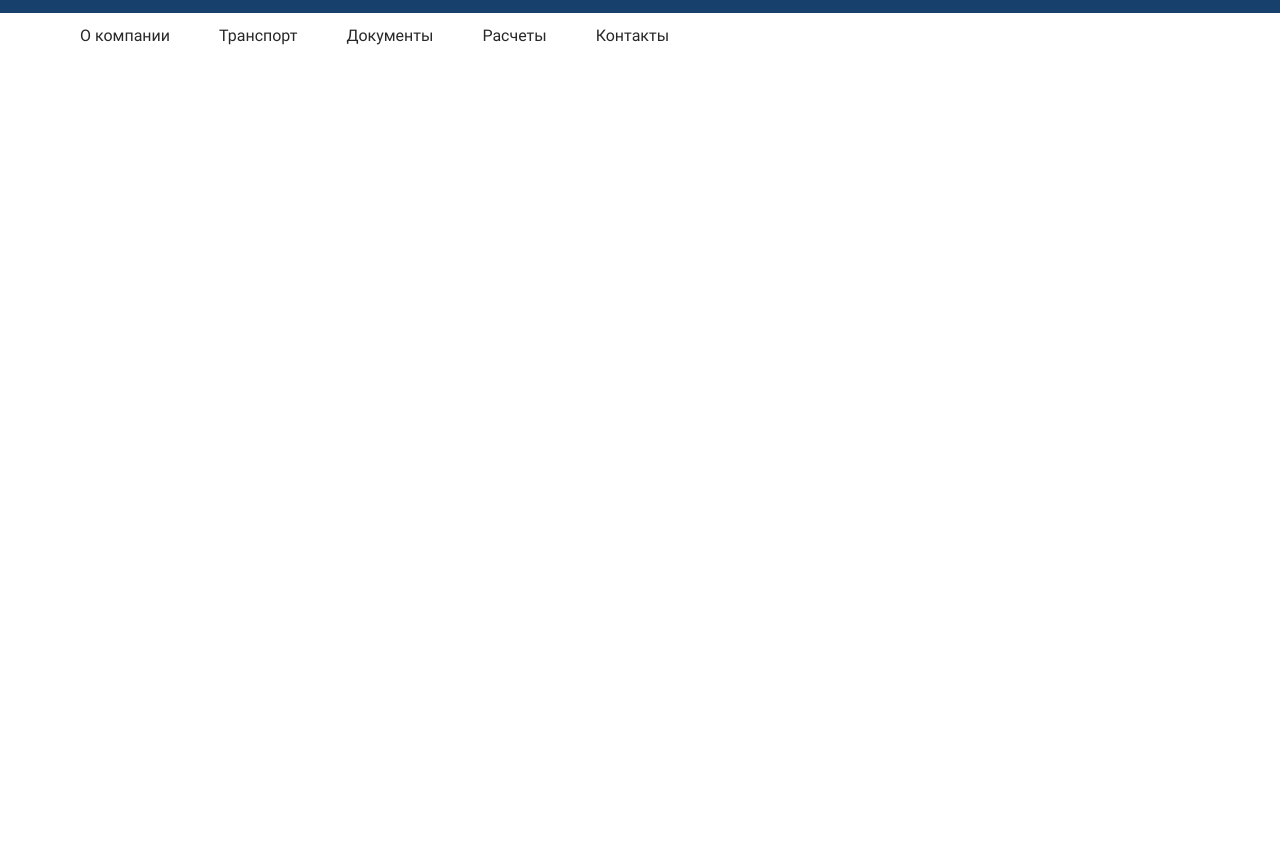
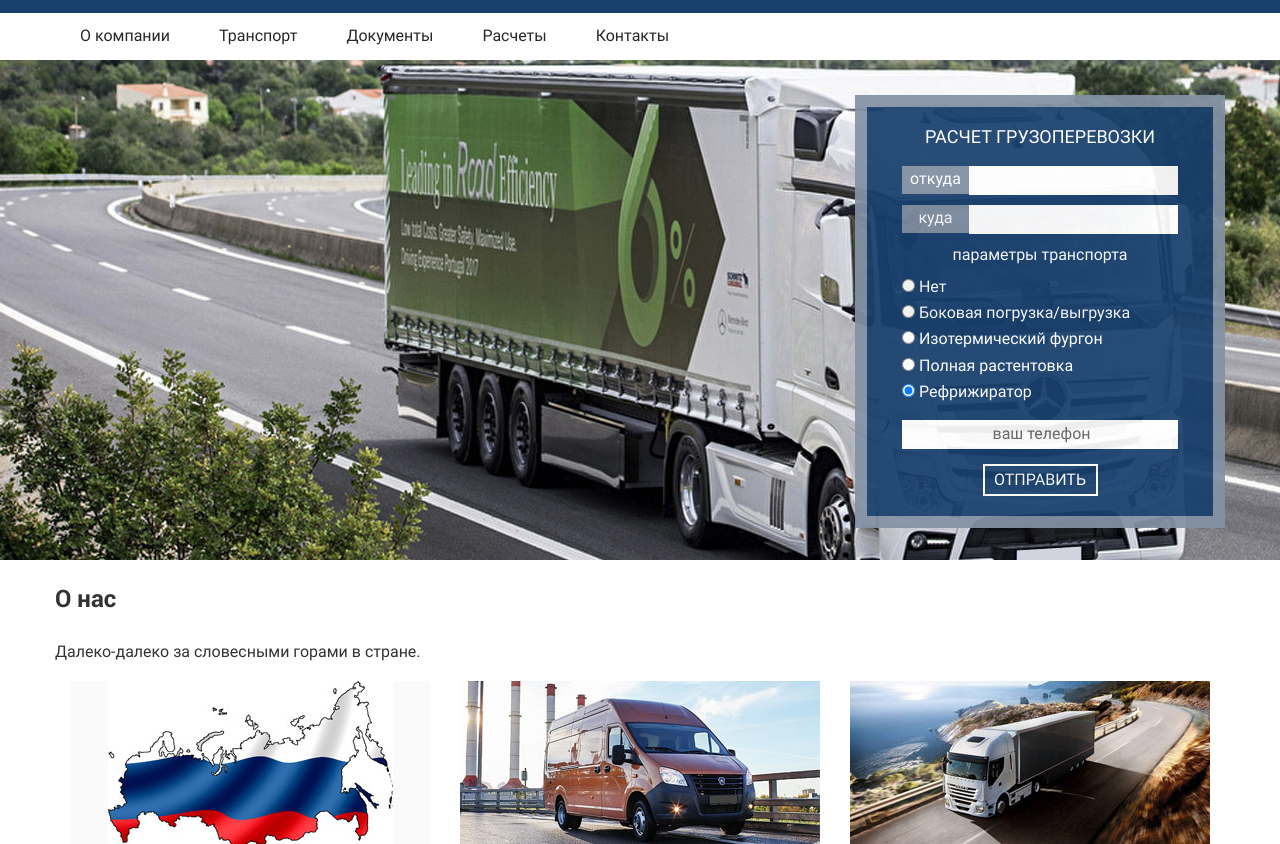
Before and after one commit to leman-os/ptrp.ru, a website: page app/index.html in a window 1280 px wide. Shown: the part 90-934 px from the top of the page. Before the commit the page ends 800 px from the top, so only its background shows below. Drawn offline with nearby package versions, Linux system fonts and the light colour scheme; files that its build step writes are made by us from their sources; a web font is replaced by a local one.

Commit message:
slideform

```diff
--- a/app/index.html
+++ b/app/index.html
@@ -36,8 +36,10 @@
 			<div class="row">
 				<div class="col-md-6">
 					<a href="/"><img src="img/ic-ph/logo.png" alt="грузоперевозки и логистические услуги"></a>
-					<h1>Премиум-Транс-Плюс</h1>
-					<h4>Скорость. Надежность. Профессионализм.</h4>
+					<div class="zag">
+						<h1>Премиум-Транс-Плюс</h1>
+						<h4>Скорость. Надежность. Профессионализм.</h4>
+					</div>
 				</div>
 				<div class="col-md-6">
 					<div class="phone">
@@ -87,6 +89,48 @@
 	</div>
 <!-- menu end -->
 
+<!-- slideforma start -->
+	<div class="slideforma">
+		<div class="container">
+			<div class="row">
+				<div class="formaout">
+					<div class="formin">
+						<form action="send.php">
+							<h2>РАСЧЕТ ГРУЗОПЕРЕВОЗКИ</h2>
+							<div class="lab">откуда</div><input type="text" name="from"><br>
+							<div class="free"></div>
+							<div class="lab">куда</div><input type="text" name="to">
+							<p>параметры транспорта</p>
+							<input type="radio" name="param" value="no" checked> Нет<br>
+							<input type="radio" name="param" value="bok" checked> Боковая погрузка/выгрузка<br>
+							<input type="radio" name="param" value="izoterm" checked> Изотермический фургон<br>
+							<input type="radio" name="param" value="poln" checked> Полная растентовка<br>
+							<input type="radio" name="param" value="refr" checked> Рефрижиратор<br>
+							<input class="phonein" type="text" name="phone" placeholder="ваш телефон"><br>
+							<button type="submit" class="but">ОТПРАВИТЬ</button>
+						</form>
+					</div>
+				</div>
+			</div>
+		</div>
+	</div>
+<!-- slideforma end -->
+
+<!-- about start-->
+	<div class="about">
+		<div class="container">
+			<div class="row">
+				<h2>О нас</h2>
+				<p>Далеко-далеко за словесными горами в стране.</p>
+			</div>
+			<div class="row">
+				<div class="col-md-4"><img src="img/ic-ph/it1.jpg" alt=""></div>
+				<div class="col-md-4"><img src="img/ic-ph/it2.jpg" alt=""></div>
+				<div class="col-md-4"><img src="img/ic-ph/it3.jpg" alt=""></div>
+			</div>
+		</div>
+	</div>
+<!-- about end-->
 	<script src="js/scripts.min.js"></script>
 
 </body>
--- a/app/sass/main.sass
+++ b/app/sass/main.sass
@@ -96,6 +96,8 @@ body
 					height: 45px
 					margin-left: -53px
 					margin-top: 0px
+.zag
+	display: inline
 .nav
 	padding-left: 0
 	margin: 0
@@ -142,6 +144,69 @@ body
 				border: none
 				a
 					text-decoration: underline
+.slideforma
+	background: url(../img/ic-ph/slidecar.jpeg) 0 0 no-repeat
+	width: 100%
+	height: 500px
+.formaout
+	background-color: rgb(131, 146, 165)
+	opacity: 0.929
+	margin-top: 35px
+	padding: 12px
+	display: block
+	float: right
+	color: #fff
+	h2
+		font-size: 18px
+		color: #fff
+		font-weight: 200
+		text-align: center
+		margin-top: 0
+	p
+		text-align: center
+		margin-top: 8px
+		margin-bottom: 5px
+.formin
+	background-color: rgb(24, 64, 109)
+	// opacity: 0.78
+	padding-top: 15px
+	display: inline-block
+	form
+		margin: 0 35px
+		input
+			color: #000
+			display: inline-block
+			border: none
+			padding-left: 5px
+.lab
+	display: inline-block
+	background: #818fa1
+	height: 28px
+	width: 67px
+	text-align: center
+	position: relative
+	top: -1px
+.free
+	height: 10px
+.phonein
+	text-align: center
+	width: 100%
+	margin-top: 15px
+.but
+	display: block
+	color: #fff
+	background: none
+	border: 2px #fff solid
+	margin: 0 auto
+	margin-top: 15px
+	text-align: center
+	width: 115px
+	margin-bottom: 20px
+	&:hover
+		background: #fff
+		color: $main-color
+
+
 
 
 
```
